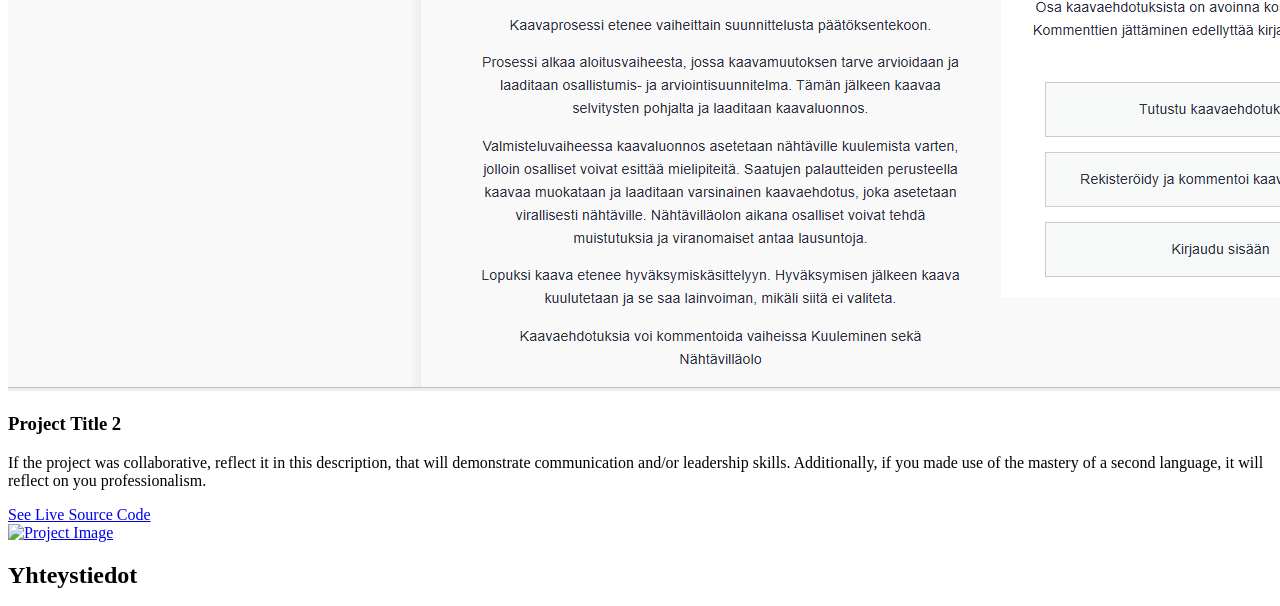
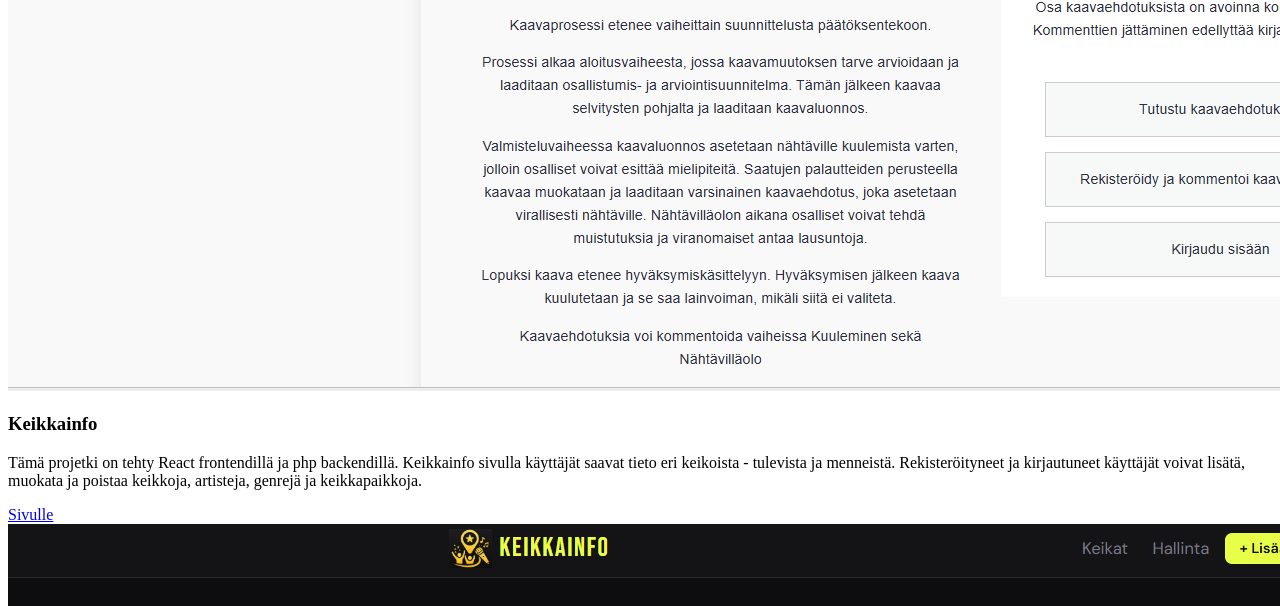
Before and after one commit to TMankinen95/TMankinen95.github.io, a website built with Parcel: page index.html in a window 1280 px wide. Shown: the part 1994-2600 px from the top of the page. Built offline with nearby package versions, Linux system fonts and the light colour scheme; files whose address does not match are found by name.

Commit message:
Keikkainfo to portfolio

```diff
--- a/index.html
+++ b/index.html
@@ -101,6 +101,7 @@
                   <p class="mb-4">
                     Tämä on Reactilla tuoteutettu Majakka Puoti sivusto. Sivulla on majakan muotoinen pohja, jossa on erillaisia hienoja tuotteita.
                     Sivulla on toimiva ostokori systeemi ja tummatila nappi, joka muuttaa koko sivun fiiliksen ja laittaa valon päälle.
+                    Tehty Reactilla.
                   </p>
                 </div>
                 <a rel="noreferrer" target="_blank" class="cta-btn cta-btn--hero" href="./fanikauppa/index.html">
@@ -130,10 +131,11 @@
                   <p class="mb-4">
                     Tämä on vuoden 2026 Taitaja web-kehityksen semifinaali tehtävä. Osallituin siis semifinaaliin ja sain 5,5 tunnin aikana tämän
                     aikaiseksi. Tavoitteen oli tehdä Kaavakanta niminen sovellus, jossa kuntalaiset voivat tutkia ja kommentoita kunnan kaavasuunnitelmia. Sivulla on rekisteröinti, kirjautuminen ja myös admin hallinta.
+                    Tehty PHP ja Js:lla.
                   </p>
                 </div>
                 <a rel="noreferrer" target="_blank" class="cta-btn cta-btn--hero" href="https://semi26.topman24.treok.io/">
-                  See Live
+                  Sivulle
                 </a>
               </div>
             </div>
@@ -153,26 +155,22 @@
           <div class="row">
             <div class="col-lg-4 col-sm-12">
               <div class="project-wrapper__text load-hidden">
-                <h3 class="project-wrapper__text-title">Project Title 2</h3>
+                <h3 class="project-wrapper__text-title">Keikkainfo</h3>
                 <div>
                   <p class="mb-4">
-                    If the project was collaborative, reflect it in this description, that will demonstrate communication and/or leadership skills.
-                    Additionally, if you made use of the mastery of a second language, it will reflect on you professionalism.
-                  </p>
+                   Tämä projetki on tehty React frontendillä ja php backendillä. Keikkainfo sivulla käyttäjät saavat tieto eri keikoista - tulevista ja menneistä.
+                  Rekisteröityneet ja kirjautuneet käyttäjät voivat lisätä, muokata ja poistaa keikkoja, artisteja, genrejä ja keikkapaikkoja. </p>
                 </div>
-                <a rel="noreferrer" target="_blank" class="cta-btn cta-btn--hero" href="#!">
-                  See Live
-                </a>
-                <a rel="noreferrer" target="_blank" class="cta-btn text-color-main" href="#!">
-                  Source Code
+                <a rel="noreferrer" target="_blank" class="cta-btn cta-btn--hero" href="https://keikkainfo.topman24.treok.io/">
+                  Sivulle
                 </a>
               </div>
             </div>
             <div class="col-lg-8 col-sm-12">
               <div class="project-wrapper__image load-hidden">
-                <a rel="noreferrer" href="#!" target="_blank">
+                <a rel="noreferrer" href="https://keikkainfo.topman24.treok.io/" target="_blank">
                   <div data-tilt="" data-tilt-max="4" data-tilt-glare="true" data-tilt-max-glare="0.5" class="thumbnail rounded js-tilt">
-                    <img alt="Project Image" class="img-fluid" src="/project.f500882b.jpg">
+                    <img alt="Project Image" class="img-fluid" src="/Keikkakuva.png">
                   </div>
                 </a>
               </div>
```
Also changed, not shown: src/index.html (+1 -0 lines), Keikkakuva.png (added).
